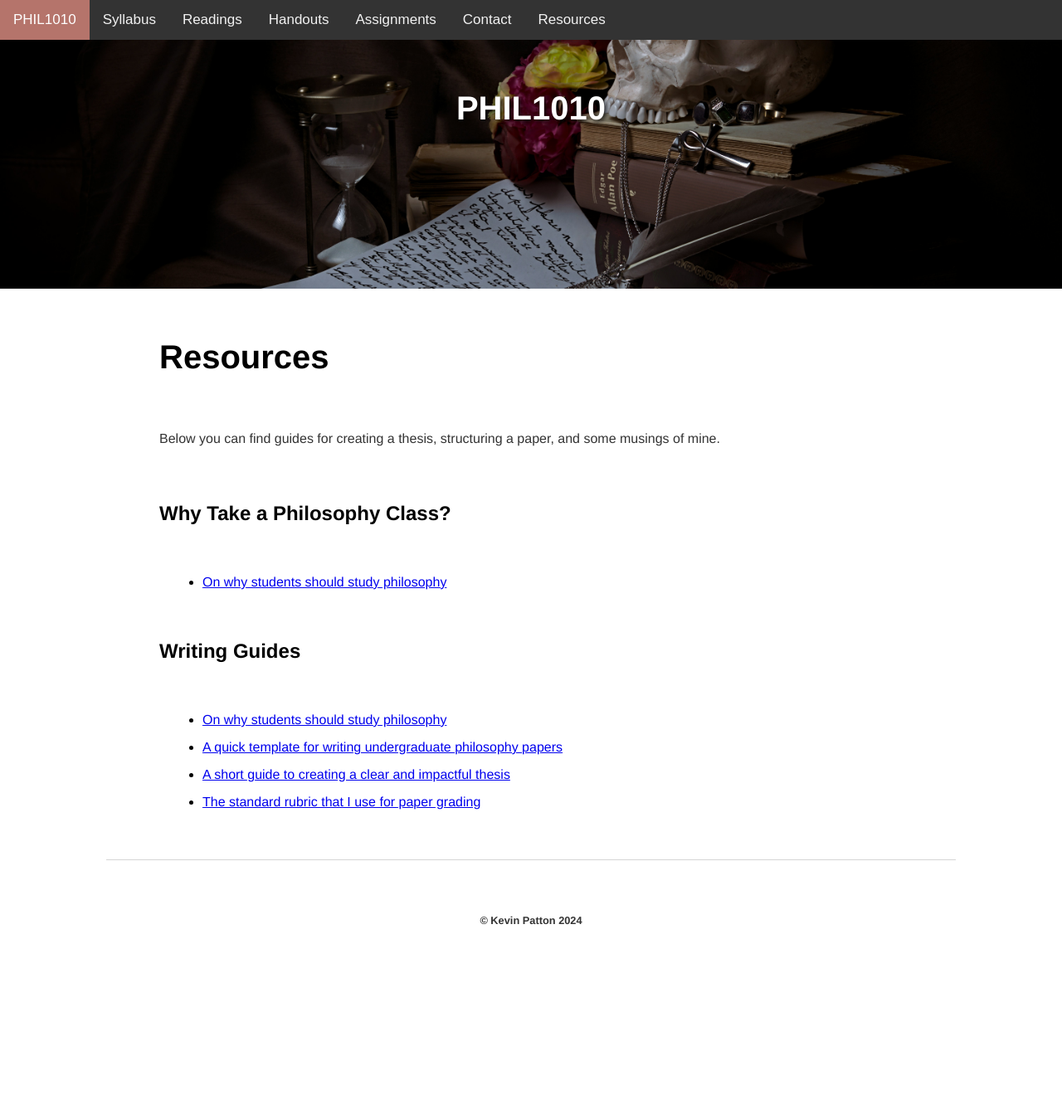
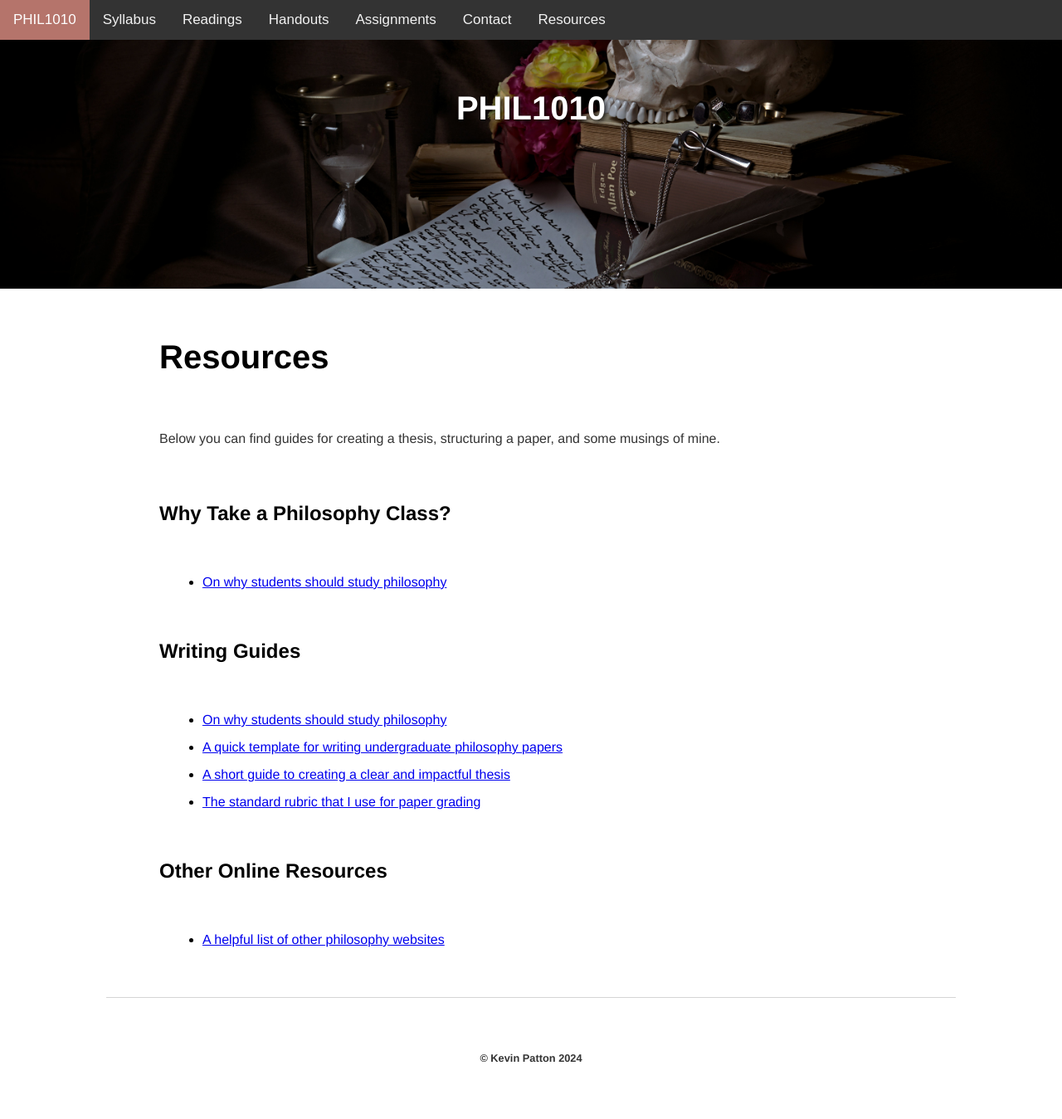
Before and after one commit to kevinjpatton/kevinjpatton.github.io, a Jekyll site: the page built from teaching/phil_1010/resources/index.html, in a window 1280 px wide. Shown: the whole page at 83% size. Built offline with Jekyll 4.4.1, drawn with Linux system fonts in a browser that asks for light colours; Markdown is read by kramdown in place of the engine named in the settings; before the commit the page ends 1183 px from its top, so only the background shows below that.

Commit message:
Update index.html

```diff
--- a/teaching/phil_1010/resources/index.html
+++ b/teaching/phil_1010/resources/index.html
@@ -7,7 +7,7 @@ title: PHIL1010 - Resources
 
 <h2>Why Take a Philosophy Class?</h2>
 <ul class="standard-list">
-  <li><a href="/phil_1010/resources/why_philosophy.pdf">On why students should study philosophy</a></li>
+  <li><a href="/pedagogy/handouts/why_philosophy.pdf">On why students should study philosophy</a></li>
 </ul>
 
 <h2>Writing Guides</h2>
@@ -17,3 +17,8 @@ title: PHIL1010 - Resources
   <li><a href="/pedagogy/handouts/creatingyourthesis.pdf">A short guide to creating a clear and impactful thesis</a></li>
   <li><a href="/pedagogy/handouts/Patton_GradingRubric.pdf">The standard rubric that I use for paper grading</a></li>
 </ul>
+
+<h2>Other Online Resources</h2>
+<ul class="standard-list">
+  <li><a href="/pedagogy/handouts/Online Resources.pdf">A helpful list of other philosophy websites</a></li>
+</ul>
```
